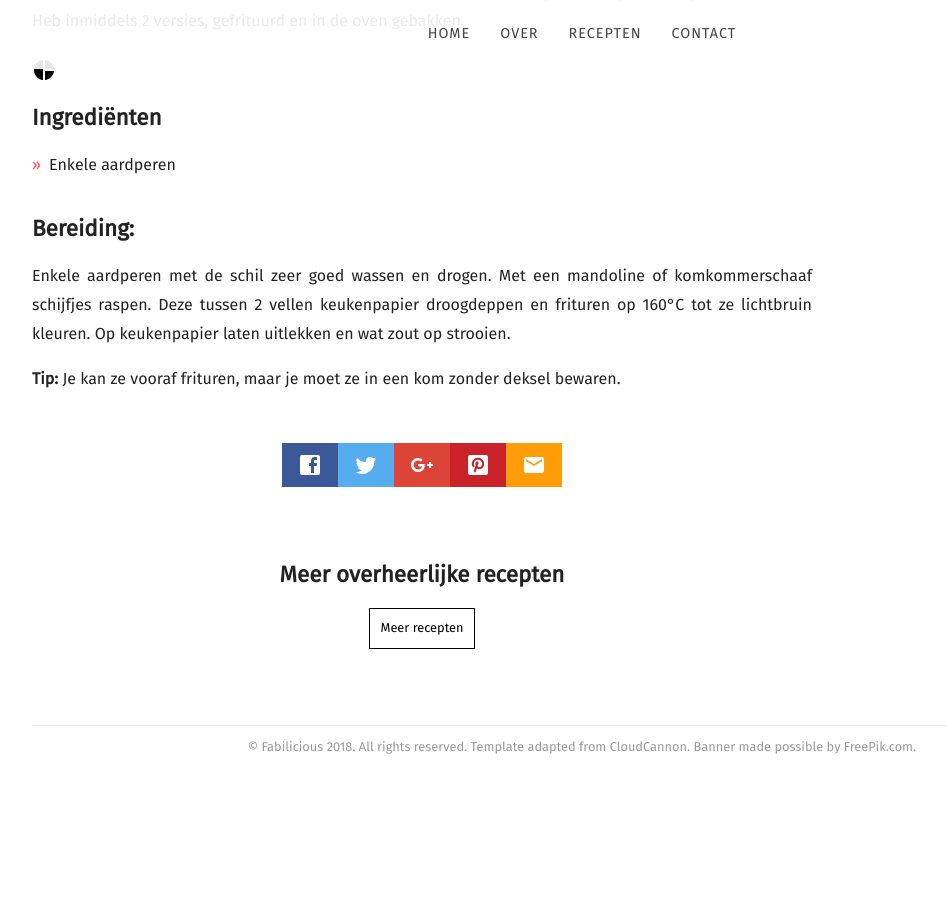
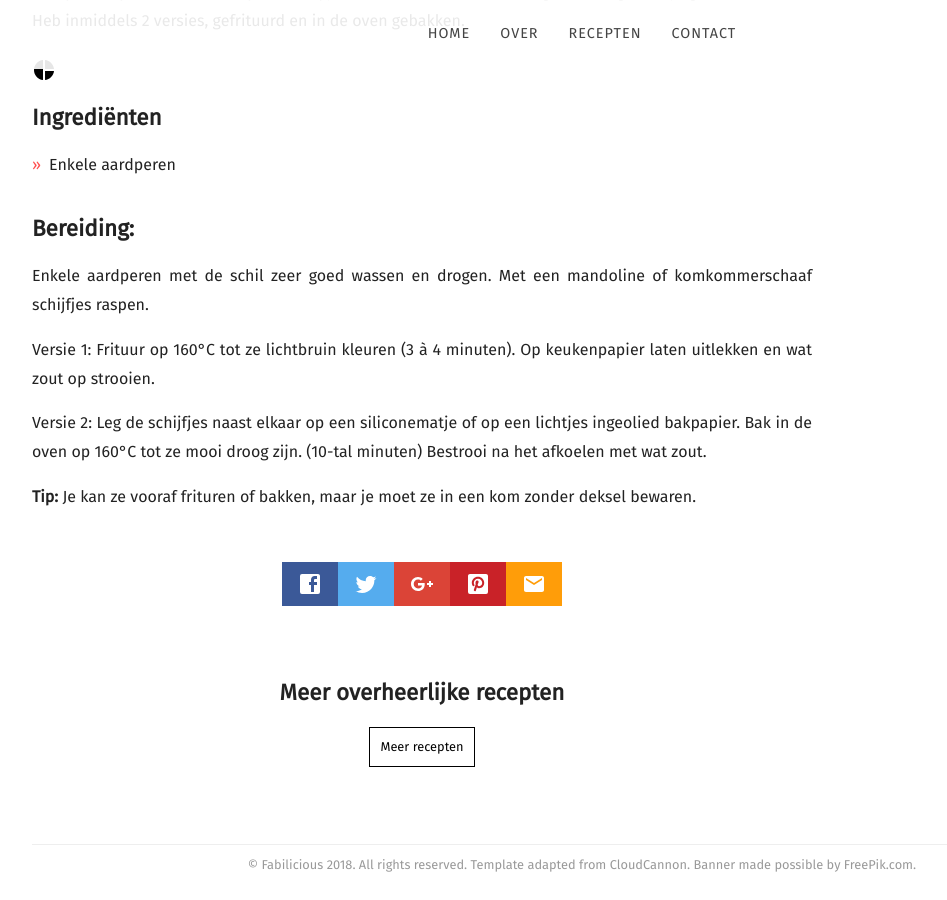
Before and after one commit to fabilicious/fabilicious.github.io, a Jekyll site: the page built from _posts/2018-11-03-aardpeerchips.md, in a window 1280 px wide and 900 px high, scrolled down 1113 px. Shown: the whole window, without its empty margins (58-1005 px from the left). Built offline with Jekyll 4.4.1, drawn with Linux system fonts in a browser that asks for light colours; nearby versions of some CDN libraries; some web fonts are replaced; before the commit the page ends 1895 px from its top, so only the background shows below that.

Commit message:
ap aardpeerchips

```diff
--- a/_posts/2018-11-03-aardpeerchips.md
+++ b/_posts/2018-11-03-aardpeerchips.md
@@ -22,9 +22,10 @@ Heb inmiddels 2 versies, gefrituurd en in de oven gebakken.
 
 Enkele aardperen met de schil zeer goed wassen en drogen.
 Met een mandoline of komkommerschaaf schijfjes raspen.
-Deze tussen 2 vellen keukenpapier droogdeppen en frituren op 160°C tot ze lichtbruin
-kleuren.
-Op keukenpapier laten uitlekken en wat zout op strooien.
+
+Versie 1: Frituur op 160°C tot ze lichtbruin kleuren (3 à 4 minuten). Op keukenpapier laten uitlekken en wat zout op strooien.
+
+Versie 2: Leg de schijfjes naast elkaar op een siliconematje of op een lichtjes ingeolied bakpapier. Bak in de oven op 160°C tot ze mooi droog zijn. (10-tal minuten) Bestrooi na het afkoelen met wat zout.
 
 <b>Tip: </b>
-Je kan ze vooraf frituren, maar je moet ze in een kom zonder deksel bewaren.
+Je kan ze vooraf frituren of bakken, maar je moet ze in een kom zonder deksel bewaren.
```
